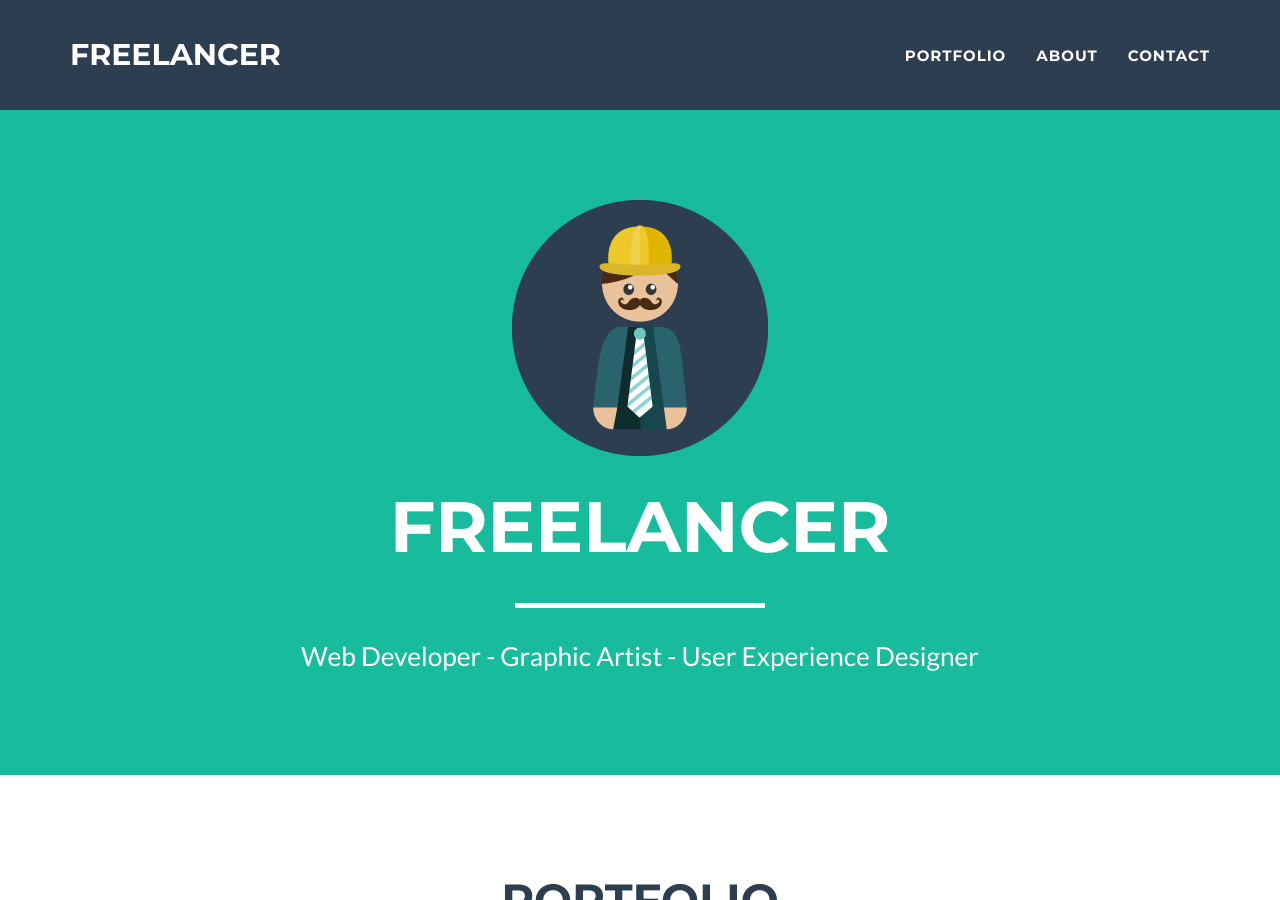
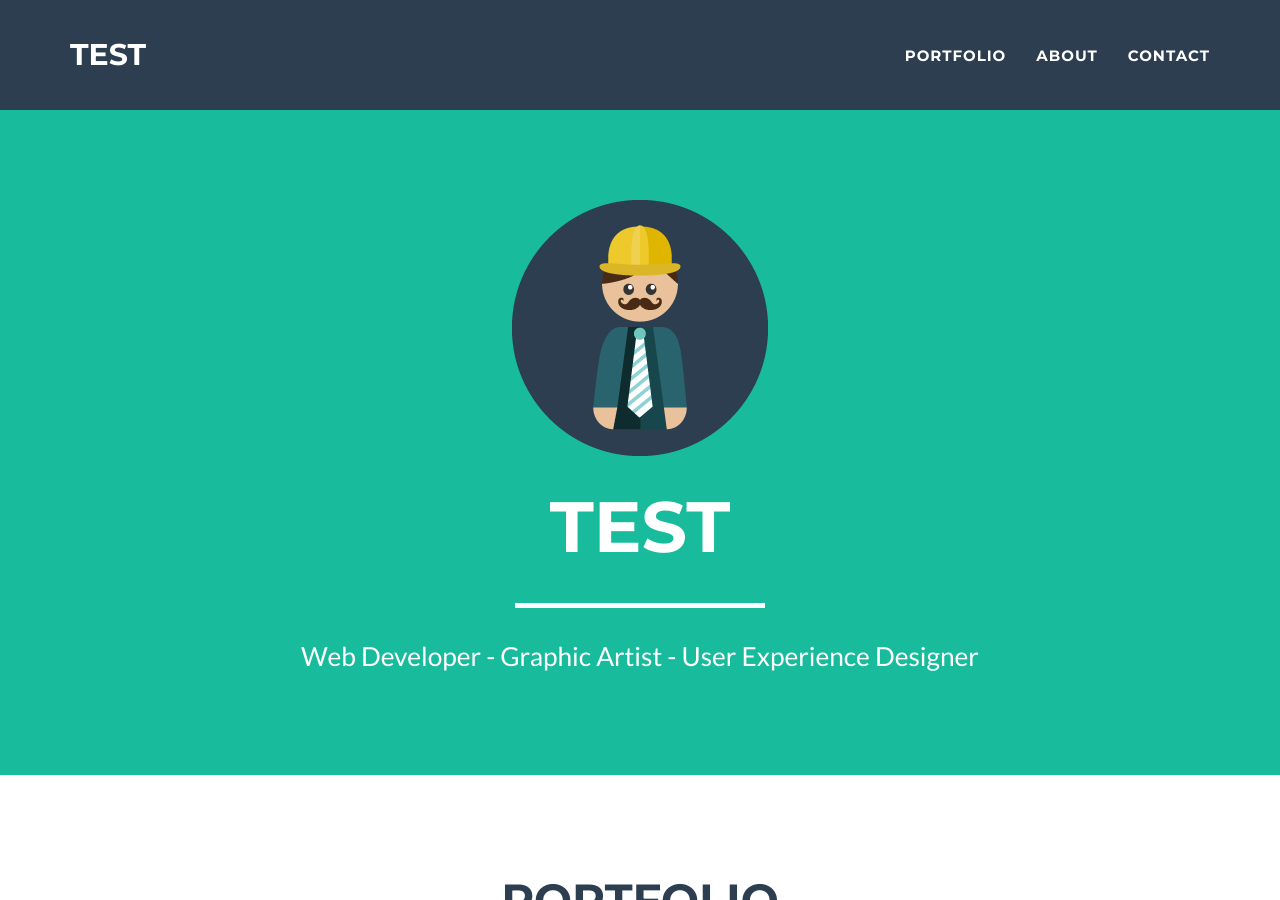
Before and after one commit to the-gatekeeper/ondernemersPlanEvelien, a Jekyll site: the page built from index.html, in a window 1280 px wide and 900 px high. Built offline with Jekyll 4.4.1, drawn with Linux system fonts in a browser that asks for light colours.

Commit message:
nieuw config

```diff
--- a/_config.yml
+++ b/_config.yml
@@ -1,5 +1,5 @@
 # Site settings
-title: Freelancer
+title: Test
 email: your-email@domain.com
 url: https://example.github.io
 description: "Write an awesome description for your new site here. You can edit this line in _config.yml. It will appear in your document head meta (for Google search results) and in your feed.xml site description."
```
